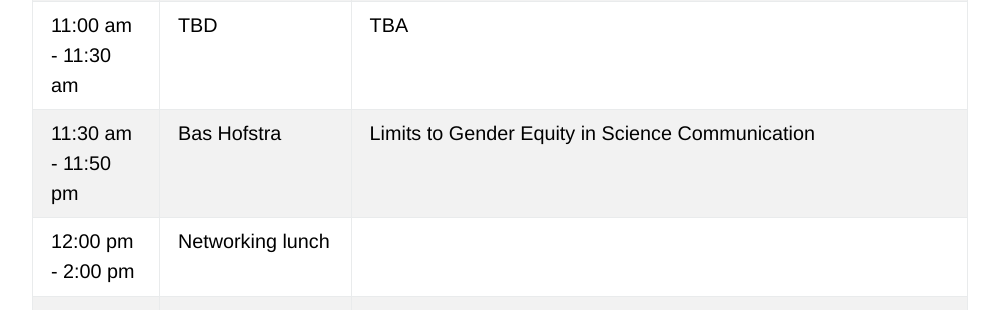
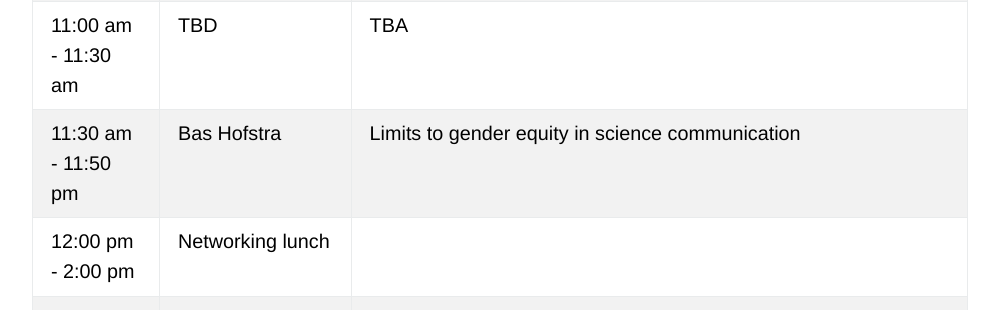
Before and after one commit to netscisci/netscisci.github.io, a Jekyll site: the page built from schedule.md, in a window 1280 px wide and 900 px high, scrolled down 978 px. Shown: the part 138-448 px from the top of the window, without its empty margins (140-1139 px from the left). Built offline with Jekyll 4.4.1, drawn with Linux system fonts in a browser that asks for light colours; some web fonts are replaced; our own code applies the rules of GitHub Pages for plain Markdown files.

```diff
--- a/schedule.md
+++ b/schedule.md
@@ -15,7 +15,7 @@ layout: default
 | 10:00 am - 10:30 am  | Lucila Alvarez Zuzek |TBA|
 | 10:30 am - 11:00 am  | Coffee break ||
 | 11:00 am - 11:30 am  | TBD |TBA|
-| 11:30 am - 11:50 pm  | Bas Hofstra |Limits to Gender Equity in Science Communication|
+| 11:30 am - 11:50 pm  | Bas Hofstra |Limits to gender equity in science communication|
 | 12:00 pm - 2:00 pm   | Networking lunch ||
 | 1:00 pm - 2:00 pm   | Break ||
 | 2:00 am - 2:20 pm  | Jun Sun |[Emergence of group size disparity in growing networks with adoption](https://doi.org/10.1038/s42005-024-01799-z)|
```
